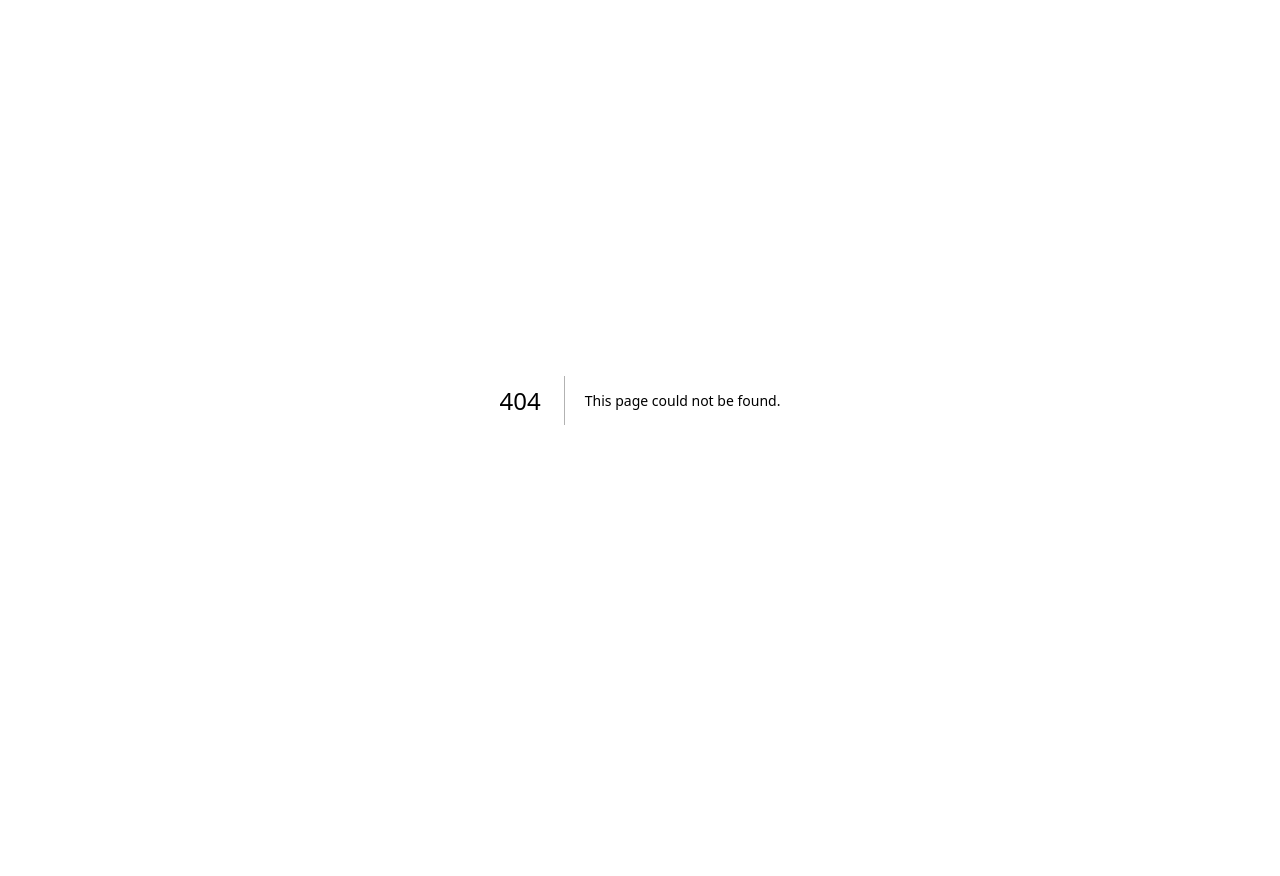
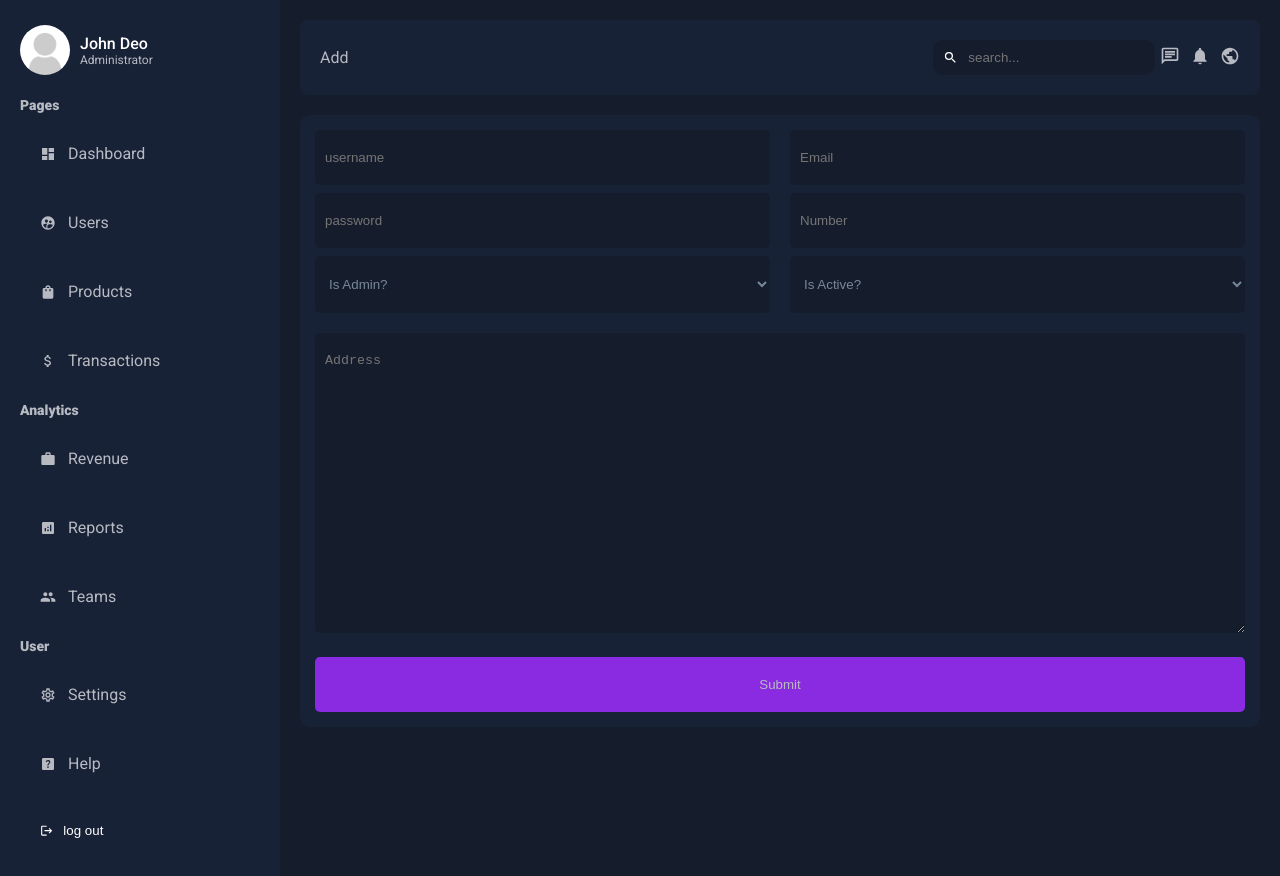
Before and after one commit to hjali7/admin-dashboard-next, a Next.js app in the folder admin-dashboard-next/: page /dashboard/users/add in a window 1280 px wide. Before the commit this address had no page. Before the commit the page ends 800 px from the top, so only its background shows below. Built offline with nearby package versions, Linux system fonts and the light colour scheme.

Commit message:
add users section completed

```diff
--- /dev/null
+++ b/admin-dashboard-next/app/dashboard/users/add/page.jsx
@@ -0,0 +1,36 @@
+import styles from '@/ui/dashboard/users/addUser/addUser.module.css';
+
+export default function page() {
+  return (
+    <div className={styles.container}>
+        <div>
+            <form action=""  className={styles.forms}>
+                <div className={styles.topForm}>
+                    <div className={styles.rtForm}>
+                        <input type="text" name="username"  placeholder='username' required/>
+                        <input type="number" name="password"  placeholder='password' required/>
+                        <select name="is admin" id="is admin">
+                            <option value={false} selected>Is Admin?</option>
+                            <option value={true}>Yes</option>
+                            <option value={false}>No</option>
+                        </select>
+                    </div>
+                    <div className={styles.ltForm}>
+                        <input type="text" name="email" id="email"  placeholder='Email' required/>
+                        <input type="number" name="number" id="number" placeholder='Number' required/>
+                        <select name="is active" id="is active" required>
+                            <option value={true}>Is Active?</option>
+                            <option value={true}>Yes</option>
+                            <option value={false}>NO</option>
+                        </select>
+                    </div>
+                </div>
+                <div className={styles.bottomForm}>
+                    <textarea placeholder='Address' name='address' id='address'></textarea>
+                </div>
+                <button type="submit">Submit</button>
+            </form>
+        </div>
+    </div>
+  );
+};
--- /dev/null
+++ b/admin-dashboard-next/app/ui/dashboard/users/addUser/addUser.module.css
@@ -0,0 +1,88 @@
+.container {
+    background-color: var(--bgSoft);
+    border-radius: 10px;
+    padding: 15px;
+    margin-top: 20px;
+}
+
+.container input,
+.container textarea,
+.container select {
+    background-color: var(--bg);
+    border: none;
+    outline: none;
+    padding: 20px 10px;
+    border-radius: 5px;
+    color: lightslategray;
+}
+
+.forms {
+    display: flex;
+    flex-direction: column;
+    align-items: flex-start;
+    gap: 20px;
+}
+
+.topForm {
+    display: flex;
+    align-items: center;
+    justify-content: center;
+    gap: 20px;
+    width: 100%;
+}
+
+.rtForm {
+    flex: 1;
+    display: flex;
+    flex-direction: column;
+    /* width:100%; */
+    gap: 8px;
+
+}
+
+.ltForm {
+    flex: 1;
+    display: flex;
+    flex-direction: column;
+    gap: 8px;
+}
+
+.rtForm input {
+    width: 100%;
+
+}
+
+.lenghtForm {
+    display: flex;
+    align-items: center;
+}
+
+.lenghtForm input {
+    width: 100%;
+    border-top-right-radius: 0;
+    border-bottom-right-radius: 0;
+}
+
+.lenghtForm select {
+    border-radius: 0;
+}
+
+.bottomForm {
+    width: 100%;
+}
+
+.bottomForm textarea {
+    width: 100%;
+    min-height: 300px;
+}
+
+.forms button {
+    padding: 20px;
+    border-radius: 5px;
+    color: var(--textSoft);
+    border: none;
+    outline: none;
+    background-color: blueviolet;
+    cursor: pointer;
+    width: 100%;
+}
```
